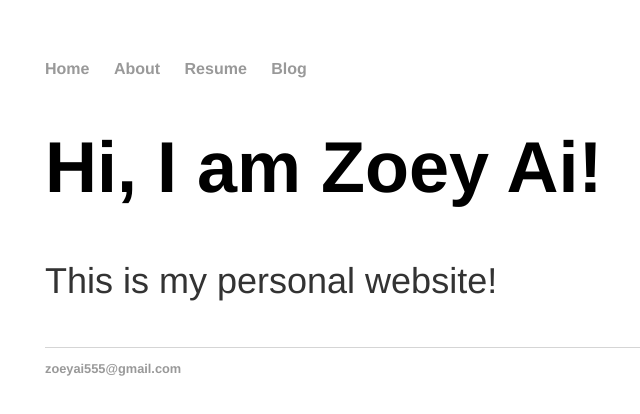
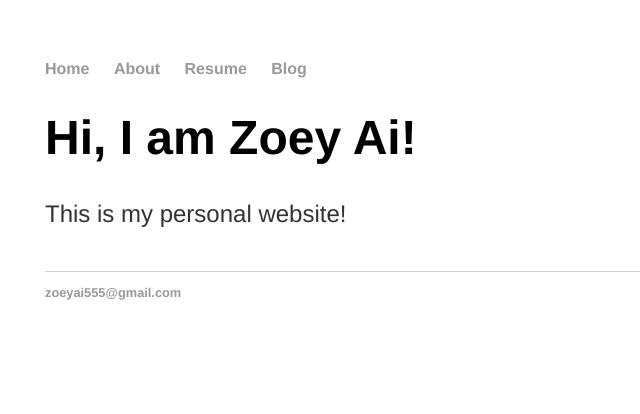
Before and after one commit to ZoeyAi555/ZoeyAi, a plain HTML site: page index.html in a window 1280 px wide. Shown: the whole page, without its empty margins (147-787 px from the left). Drawn offline with Linux system fonts and the light colour scheme.

Commit message:
Update styles.css

```diff
--- a/css/styles.css
+++ b/css/styles.css
@@ -25,11 +25,11 @@ a:hover {
 }
 
 h1 {
-    font-size: 3em;
+    font-size: 2em;
 }
 
 p {
-    font-size: 1.5em;
+    font-size: 1em;
     line-height: 1.4em;
     color: #333;
 }
```
